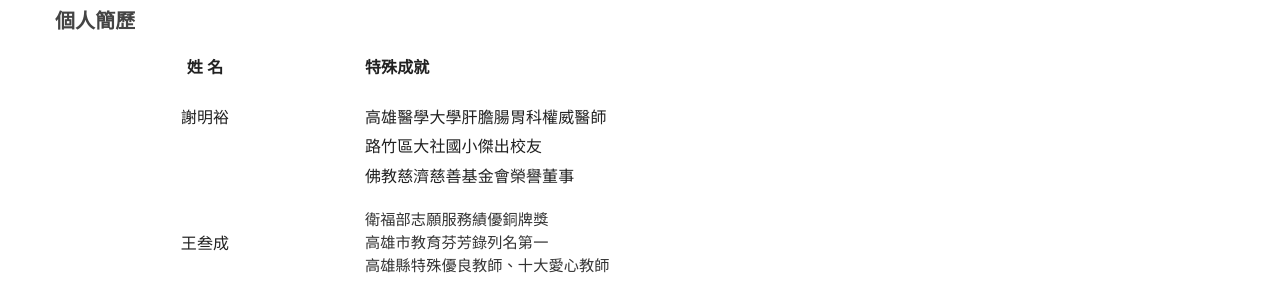
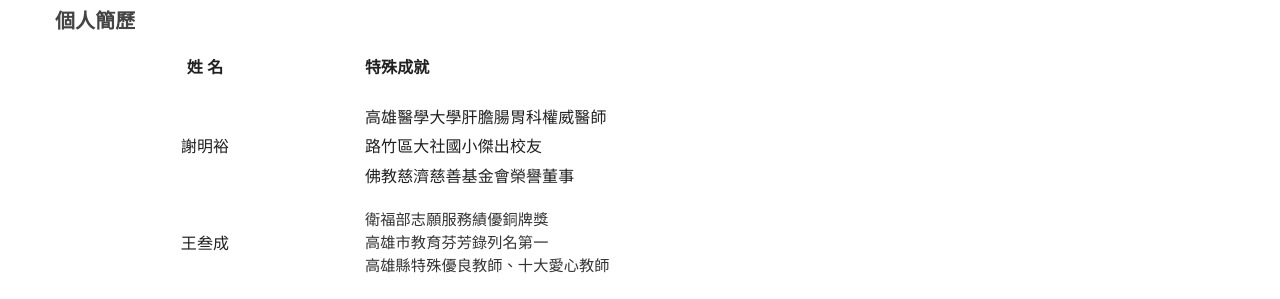
Before and after one commit to dashe1965/dashe1965.github.io, a Jekyll site: the page built from _docs/Resume/Resume.md, in a window 1280 px wide. Shown: the part 399-698 px from the top of the page. Built offline with Jekyll 4.4.1, drawn with Linux system fonts in a browser that asks for light colours; nearby versions of some CDN libraries.

Commit message:
Update Resume.md

```diff
--- a/_docs/Resume/Resume.md
+++ b/_docs/Resume/Resume.md
@@ -10,7 +10,9 @@ sectionid: Resume
       <th style="text-align: left; padding: 10px; border: none;">特殊成就</th>
     </tr>
     <tr>
-      <td style="text-align:center; vertical-align: top; padding: 10px; border: none;">謝明裕</td>
+      <td style="text-align:center; vertical-align: middle; padding: 10px; border: none;">
+        謝明裕
+      </td>
       <td style="padding: 10px; border: none;">
         高雄醫學大學肝膽腸胃科權威醫師<br>
         路竹區大社國小傑出校友<br>
```
